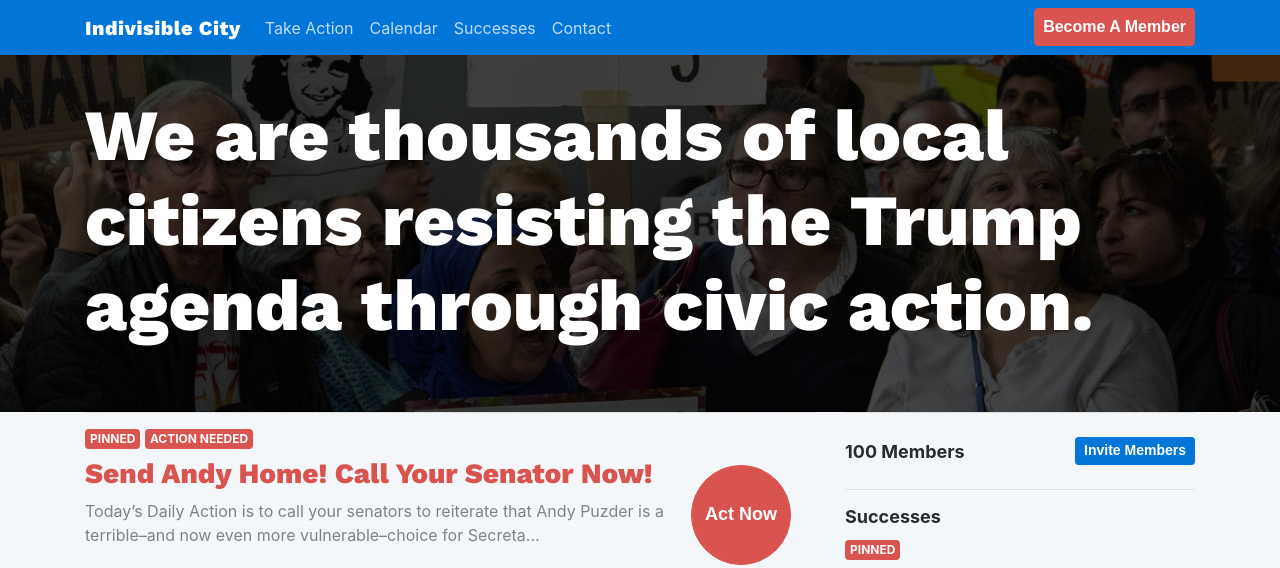
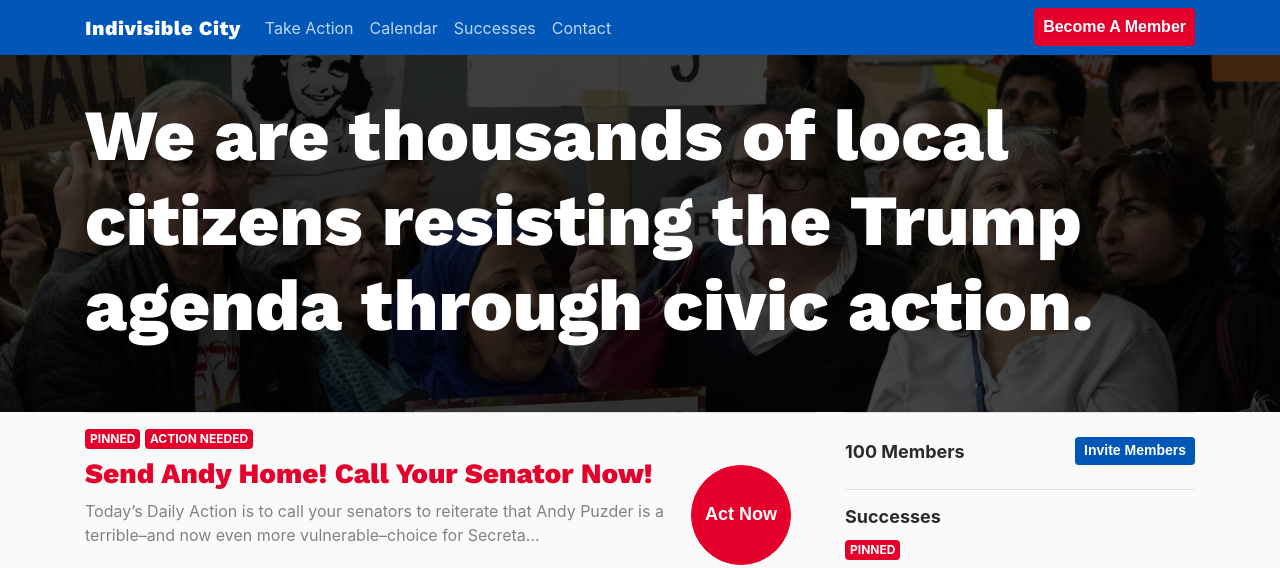
Before and after one commit to IndivisibleTemplate/BasicTemplate, a Jekyll site: the page built from index.html, in a window 1280 px wide. Shown: the top 568 px of the page. Built offline with Jekyll 4.4.1, drawn with Linux system fonts in a browser that asks for light colours; nearby versions of some CDN libraries; the list of posts is cut into pages by our own code; comment, search, counter and statistics services are not loaded; grey boxes are pictures that could not be loaded.

Commit message:
update colors and related assets

```diff
--- a/assets/main.scss
+++ b/assets/main.scss
@@ -12,13 +12,13 @@
 
 $spacing-unit:     30px;
 
-$primary:          #0275d8;
+$primary:          #0057b8;
 $light:            #fff;
-$dark:             #333;
+$dark:             #003;
 
-$light-bg:         #f4f7f9;
+$light-bg:         #fafafa;
 
-$danger:           #d9534f;
+$danger:           #e4002b;
 
 $text-color:       #111;
 
@@ -33,20 +33,14 @@
 
 // RESETS
 
-.bg-inverse {
-    background-color: #002868!important;
-}
+.bg-primary { background-color: $primary!important; }
+.bg-inverse { background-color: $primary!important; }
+.bg-dark { background: #f7f7f9;}
+.bg-medium { background: $grey-color-light; }
+.bg-light { background: $light-bg; }
 
-.bg-dark {
-  background: #f7f7f9;
-}
-
-.bg-medium {
-  background: $grey-color-light;
-}
-
-.bg-light {
-  background: $light-bg;
+a {
+  color: $primary;
 }
 
 a:hover, a:active {
@@ -57,6 +51,9 @@
 .btn {
   font-family: sans-serif;
 }
+
+  .btn-primary { background: $primary!important; border-color: $primary!important; }
+  .btn-danger { background: $danger!important; border-color: $danger!important; }
 
 .btn-icon {
   position: relative;
@@ -113,18 +110,24 @@
   border-color: $twitter;
 }
 
+.text-danger { color: $danger!important; }
+.text-primary { color: $primary!important; }
+
 hr, .list-group-item {
   border-color: $border-color;
   opacity: 1;
 }
 
   hr.inverse, .bg-inverse hr {
-    border-color: #01579B;
+    border-color: $dark;
   }
 
 .badge {
   padding: 4px 5px;
 }
+
+  .badge-primary { background-color: $primary; }
+  .badge-danger { background-color: $danger; }
 
 #mc_embed_signup {
   background: transparent!important;
```
Also changed, not shown: _includes/icon-facebook.svg, _includes/icon-twitter.svg, 2 other files.
